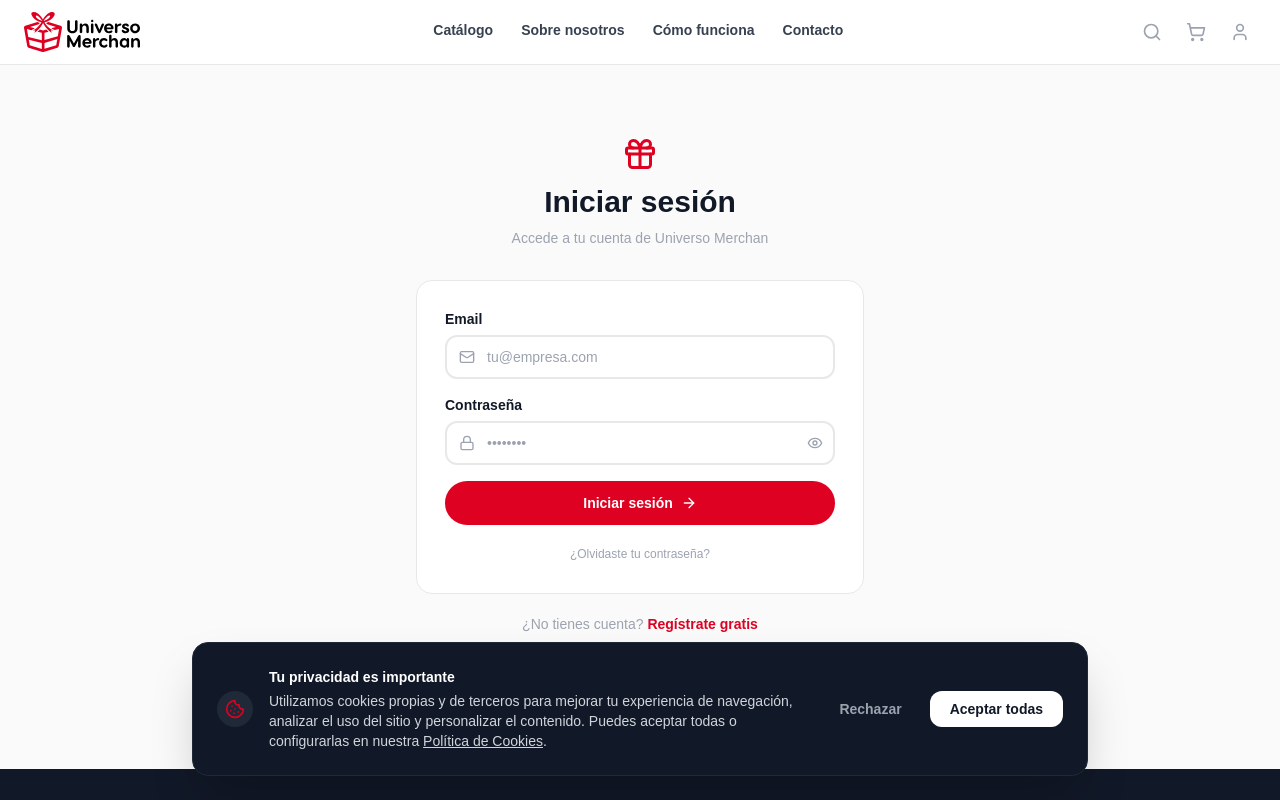
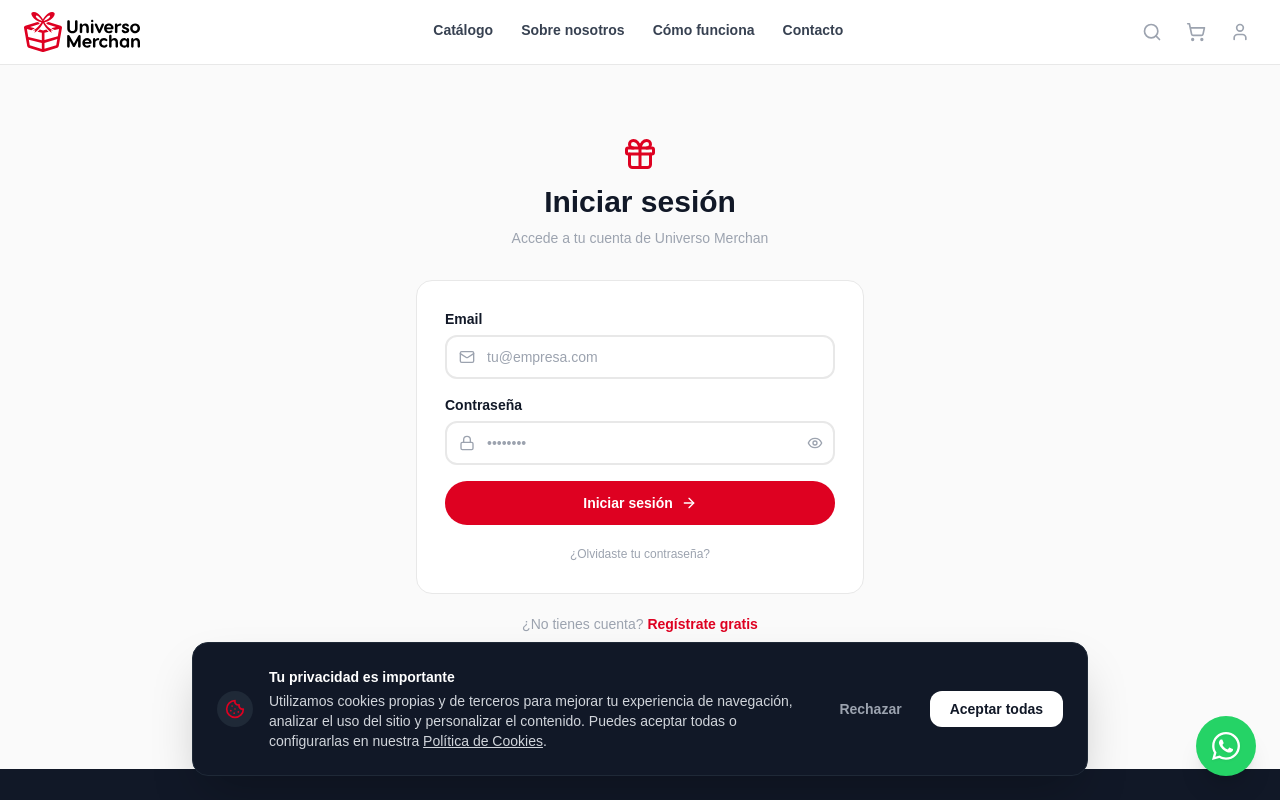
Before and after one commit to soyunserpa/universomerchan, a Next.js app: page /auth/login in a window 1280 px wide. Shown: the top 800 px of the page. Built offline with nearby package versions, Linux system fonts and the light colour scheme.

Commit message:
feat(ui): add global floating whatsapp button to root layout

```diff
--- a/src/app/layout.tsx
+++ b/src/app/layout.tsx
@@ -6,6 +6,7 @@
 import { Footer } from "@/components/layout/Footer";
 import { MiniCart } from "@/components/layout/MiniCart";
 import { CookieBanner } from "@/components/layout/CookieBanner";
+import { WhatsAppButton } from "@/components/layout/WhatsAppButton";
 
 export const metadata: Metadata = {
   title: "Universo Merchan — Regalos corporativos personalizados",
@@ -30,6 +31,7 @@
             <Header />
             <MiniCart />
             <main className="min-h-[60vh]">{children}</main>
+            <WhatsAppButton />
             <Footer />
             <CookieBanner />
           </CartProvider>
--- /dev/null
+++ b/src/components/layout/WhatsAppButton.tsx
@@ -0,0 +1,23 @@
+"use client";
+
+import React from 'react';
+
+export function WhatsAppButton() {
+  return (
+    <a
+      href="https://wa.me/34614446640"
+      target="_blank"
+      rel="noopener noreferrer"
+      className="fixed bottom-6 right-6 z-40 bg-[#25D366] text-white p-3.5 rounded-full shadow-xl hover:shadow-2xl hover:scale-110 hover:-translate-y-1 transition-all duration-300 flex items-center justify-center group"
+      aria-label="Contactar por WhatsApp"
+    >
+      <svg
+        xmlns="http://www.w3.org/2000/svg"
+        viewBox="0 0 448 512"
+        className="w-8 h-8 fill-current drop-shadow-sm"
+      >
+        <path d="M380.9 97.1C339 55.1 283.2 32 223.9 32c-122.4 0-222 99.6-222 222 0 39.1 10.2 77.3 29.6 111L0 480l117.7-30.9c32.4 17.7 68.9 27 106.1 27h.1c122.3 0 224.1-99.6 224.1-222 0-59.3-25.2-115-67.1-157.1zm-157 341.6c-33.2 0-65.7-8.9-94-25.7l-6.7-4-69.8 18.3L72 359.2l-4.4-7c-18.5-29.4-28.2-63.3-28.2-98.2 0-101.7 82.8-184.5 184.6-184.5 49.3 0 95.6 19.2 130.4 54.1 34.8 34.9 56.2 81.2 56.1 130.5 0 101.8-84.9 184.6-186.6 184.6zm101.2-138.2c-5.5-2.8-32.8-16.2-37.9-18-5.1-1.9-8.8-2.8-12.5 2.8-3.7 5.6-14.3 18-17.6 21.8-3.2 3.7-6.5 4.2-12 1.4-32.6-16.3-54-29.1-75.5-66-5.7-9.8 5.7-9.1 16.3-30.3 1.8-3.7 .9-6.9-.5-9.7-1.4-2.8-12.5-30.1-17.1-41.2-4.5-10.8-9.1-9.3-12.5-9.5-3.2-.2-6.9-.2-10.6-.2-3.7 0-9.7 1.4-14.8 6.9-5.1 5.6-19.4 19-19.4 46.3 0 27.3 19.9 53.7 22.6 57.4 2.8 3.7 39.1 59.7 94.8 83.8 35.2 15.2 49 16.5 66.6 13.9 10.7-1.6 32.8-13.4 37.4-26.4 4.6-13 4.6-24.1 3.2-26.4-1.3-2.5-5-3.9-10.5-6.6z" />
+      </svg>
+    </a>
+  );
+}
```
